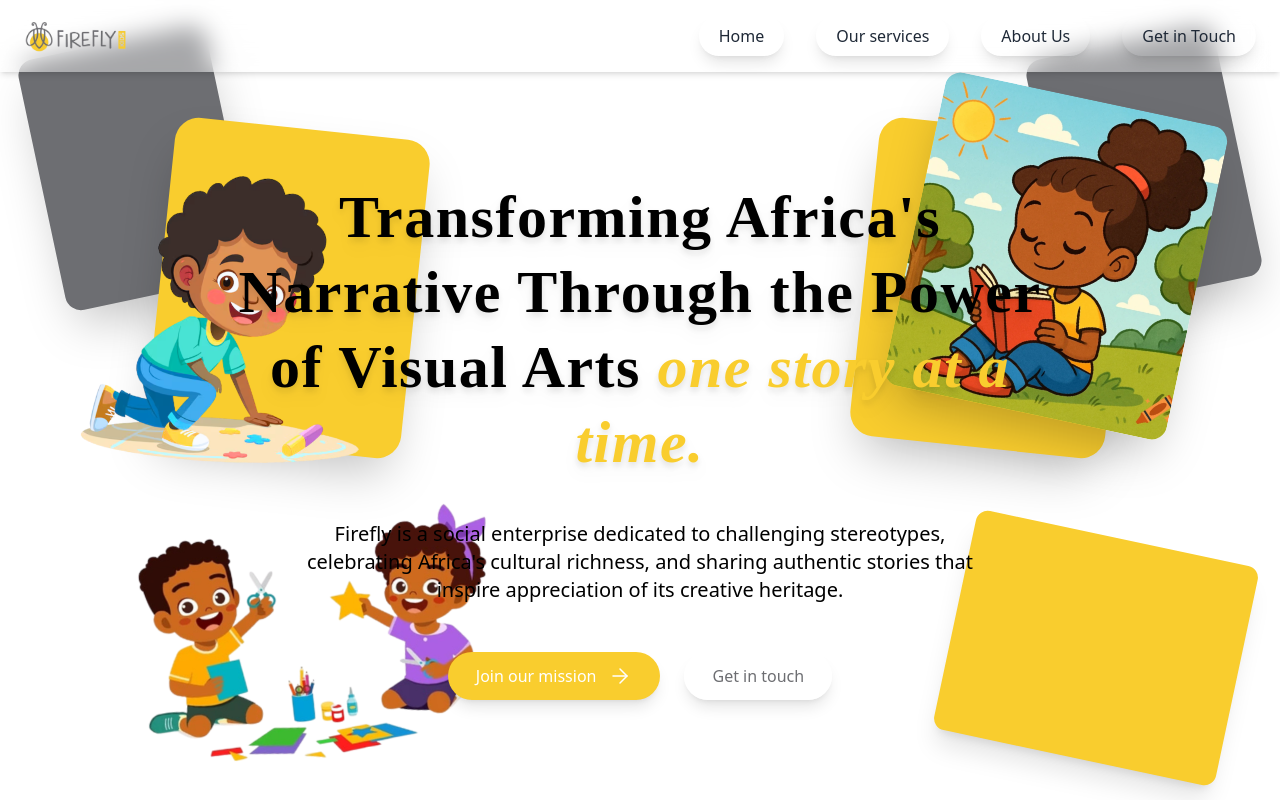
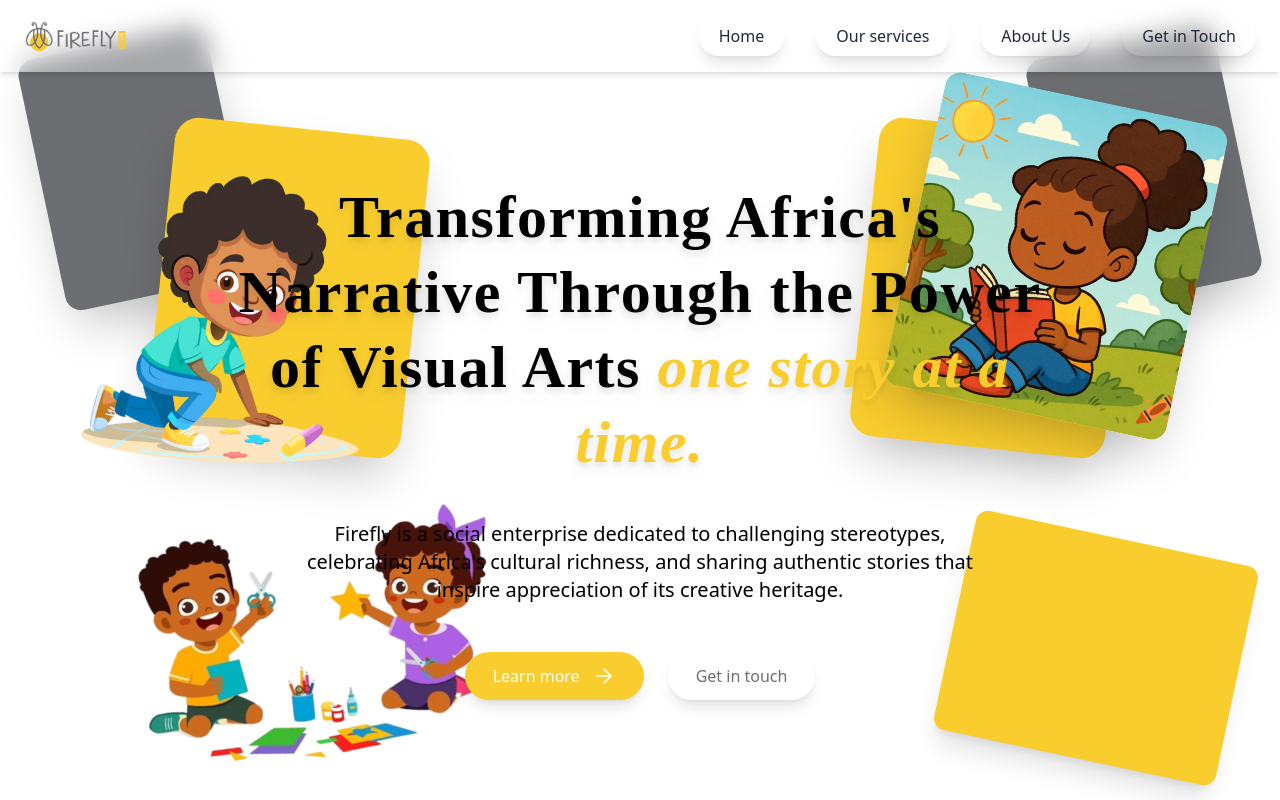
Before and after one commit to Griffin-Ndede/Firefly_frontend, a React (Vite) app: page / in a window 1280 px wide. Shown: the top 800 px of the page. Built offline with nearby package versions, Linux system fonts and the light colour scheme; a web font is replaced by a local one.

Commit message:
Chore: adds a netlify.toml file for redirects

```diff
--- a/src/Pages/Contact.jsx
+++ b/src/Pages/Contact.jsx
@@ -65,7 +65,7 @@ function Contact() {
 
         <div className='h-fit w-full rounded-3xl bg-white py-10 px-10 sm:px-16 mt-16 md:mt-24 shadow-2xl'>
           <h1 className='text-lg sm:text-xl font-light mb-4'>Get in touch</h1>
-          <p className='font-bold text-2xl sm:text-3xl lg:text-4xl mb-4'>Let&apos;s chat, Reach out to us!</p>
+          <p className='font-bold text-2xl sm:text-3xl lg:text-4xl mb-4'>Let&apos;s chat, <br/> Reach out to us!</p>
           <p className='font-extralight text-sm sm:text-lg border-b border-gray-300 pb-6'>
             Let&apos;s connect! We&apos;d love to hear from you — whether it&apos;s for collaborations, partnerships, or just to share ideas.
           </p>
--- a/src/Pages/Home.jsx
+++ b/src/Pages/Home.jsx
@@ -1,6 +1,6 @@
 import Tilt from 'react-parallax-tilt';
 // import { motion } from "motion/react"
-
+import { Link } from 'react-router';
 import Navbar from '../Components/Navbar'
 import Footer from '../Components/Footer'
 import { CircleCheckBig, Grip, ScrollText, Users, SquareStack, Palette, Brush, Blend, Ratio, Library, LibraryBig, ArrowBigLeft, ArrowRight } from 'lucide-react'
@@ -106,15 +106,18 @@ function Home() {
 
                     {/* Buttons */}
                     <div className="flex flex-wrap justify-center gap-6 mt-12">
+                        <a href="#about">
                             <button
                                 className="flex items-center gap-3 py-3 px-7 font-light rounded-full shadow-lg transition-transform transform hover:scale-110 duration-300 bg-custom-yellow text-white hover:bg-custom-yellow">
-                            Join our mission
+                                Learn more
                                 <ArrowRight strokeWidth={1.5} />
                             </button>
-
+                        </a>
+                        <Link to="/contact">
                             <button className="py-3 px-7 font-light rounded-full shadow-lg transition-transform transform hover:scale-110 duration-300 bg-white/90 text-custom-gray hover:bg-custom-yellow hover:text-white">
                                 Get in touch
                             </button>
+                        </Link>
                     </div>
                 </div>
             </section>
```
Also changed, not shown: 1 other file (tests, documents, lock files or other folders). Lines whose indentation alone changed are shown as unchanged.
